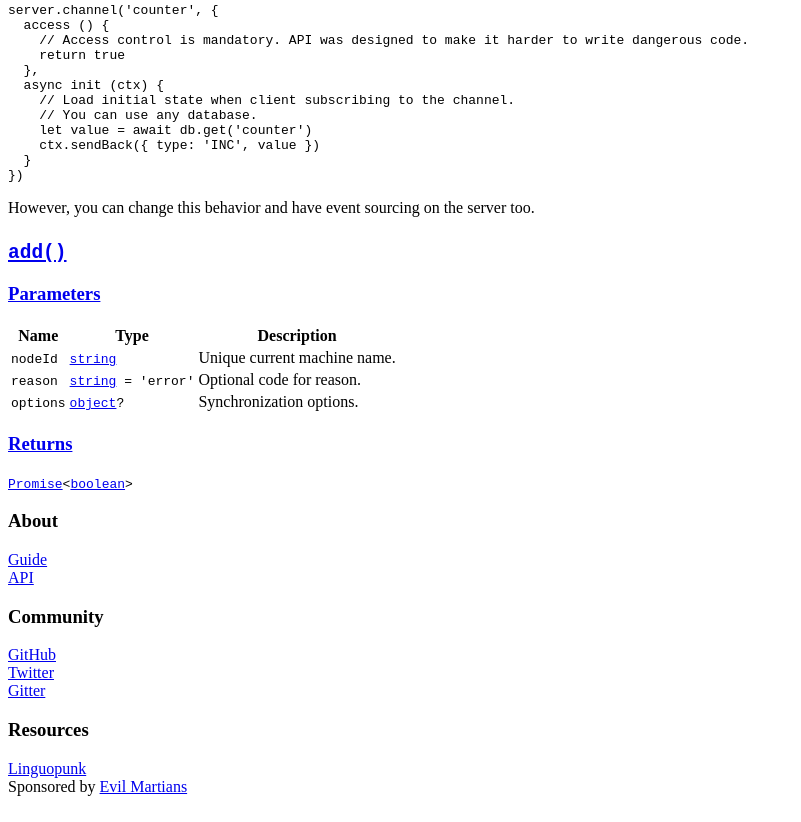
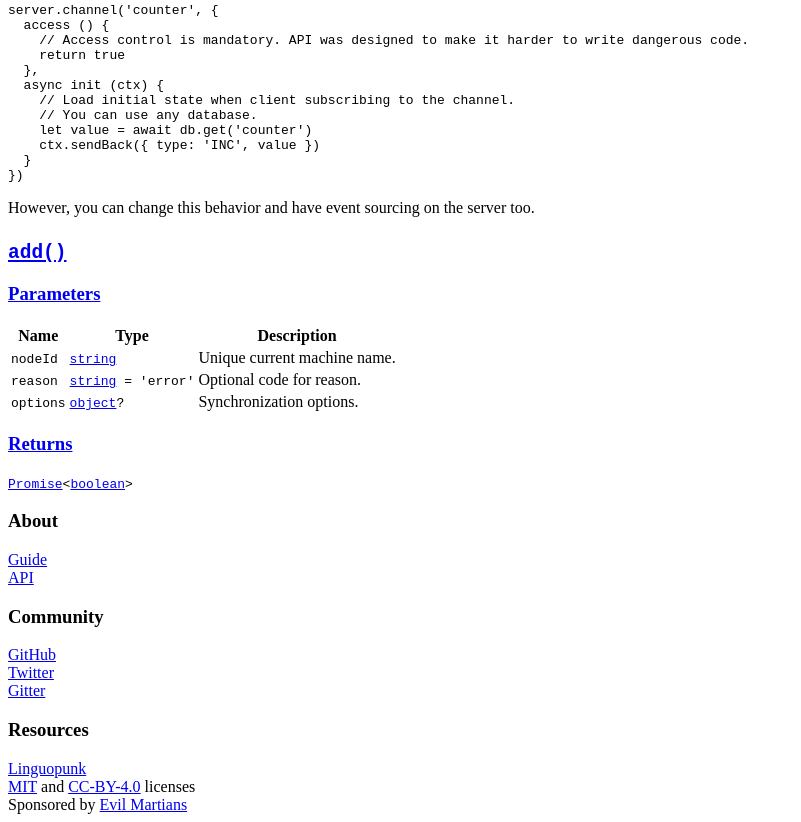
Before and after one commit to logux/logux.org, a website built with Parcel: page src/uikit.pug in a window 1280 px wide. Shown: the part 733-1555 px from the top of the page, without its empty margins (0-801 px from the left). Built offline with nearby package versions, Linux system fonts and the light colour scheme; a script that the page names is missing.

Commit message:
Add licensed info

```diff
--- a/src/uikit.pug
+++ b/src/uikit.pug
@@ -110,5 +110,6 @@ html( lang="en" )
         h3.footer_title Resources
         .footer_link <a href="https://twitter.com/linguopunk">Linguopunk</a>
       section.footer_section
-        | Sponsored by <a href="https://evilmartians.com/">Evil Martians</a>
+        .footer_text <a href="https://github.com/logux/logux.io/blob/master/LICENSE">MIT</a> and <a href="https://creativecommons.org/licenses/by/4.0/" rel="license">CC-BY-4.0</a> licenses
+        .footer_text Sponsored by <a href="https://evilmartians.com/">Evil Martians</a>
         a.footer_lurkers( href="https://evilmartians.com/" )
```
Also changed, not shown: 1 other file.
